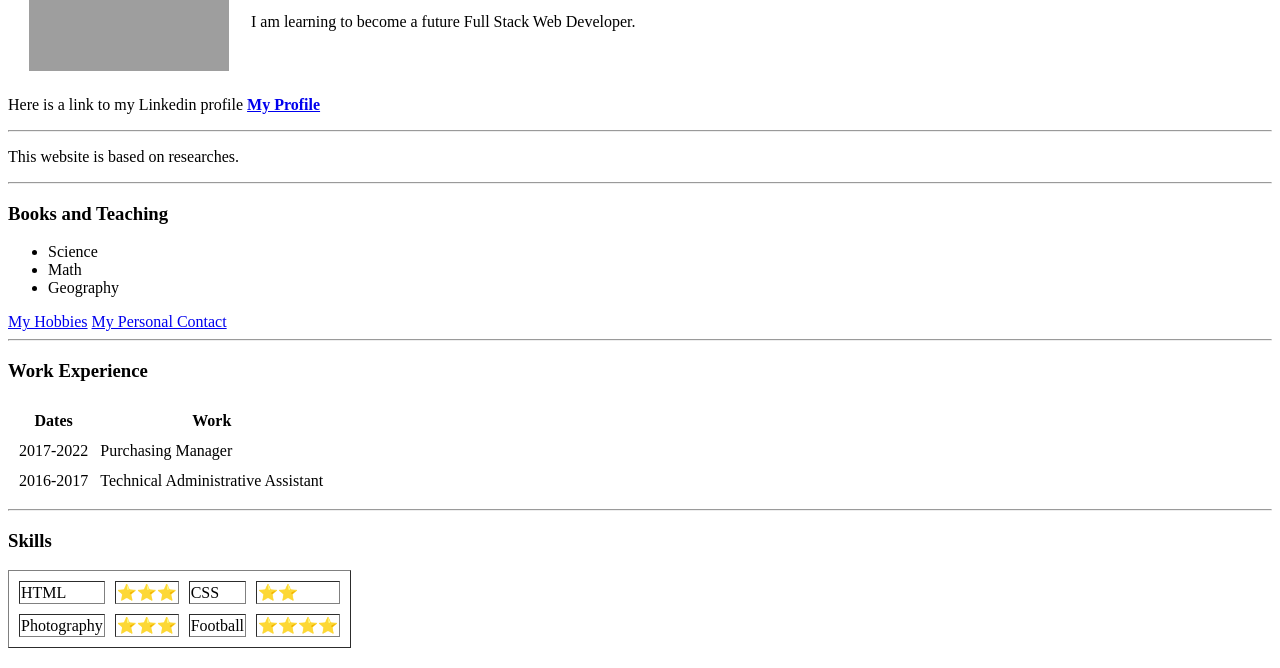
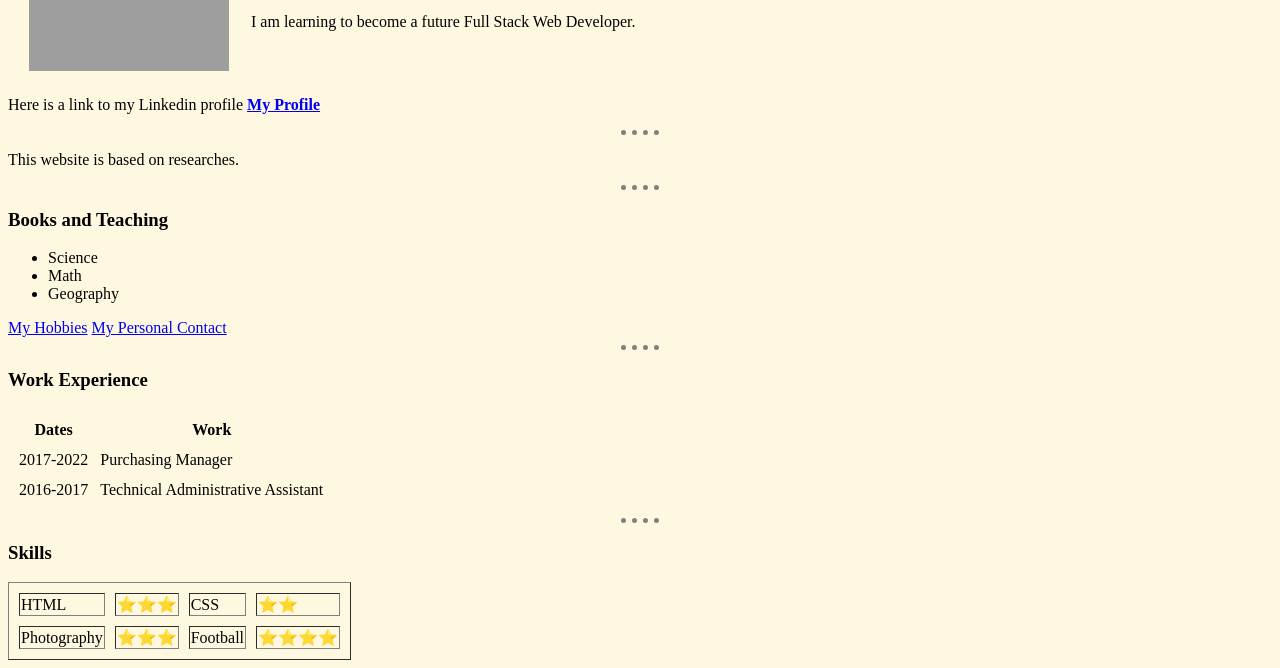
Before and after one commit to Fury86/cv, a plain HTML site: page index.html in a window 1280 px wide. Shown: the part 158-826 px from the top of the page. Drawn offline with Linux system fonts and the light colour scheme; grey boxes are pictures that could not be loaded.

Commit message:
Update index.html

```diff
--- a/index.html
+++ b/index.html
@@ -3,7 +3,22 @@
 <head>
     <meta charset="UTF-8">
     <title>Kris Personal Website</title>
+
+    <style>
+        body {
+            background-color: #FFF8E1;
+        }
+        hr {
+            border-style: dotted none none;
+            border-color: grey;
+            border-width: 5px;
+            width: 3%;
+
+
+        }
+    </style>
 </head>
+
 <body>
     <table cellspacing = 20>
         <tr>
```
